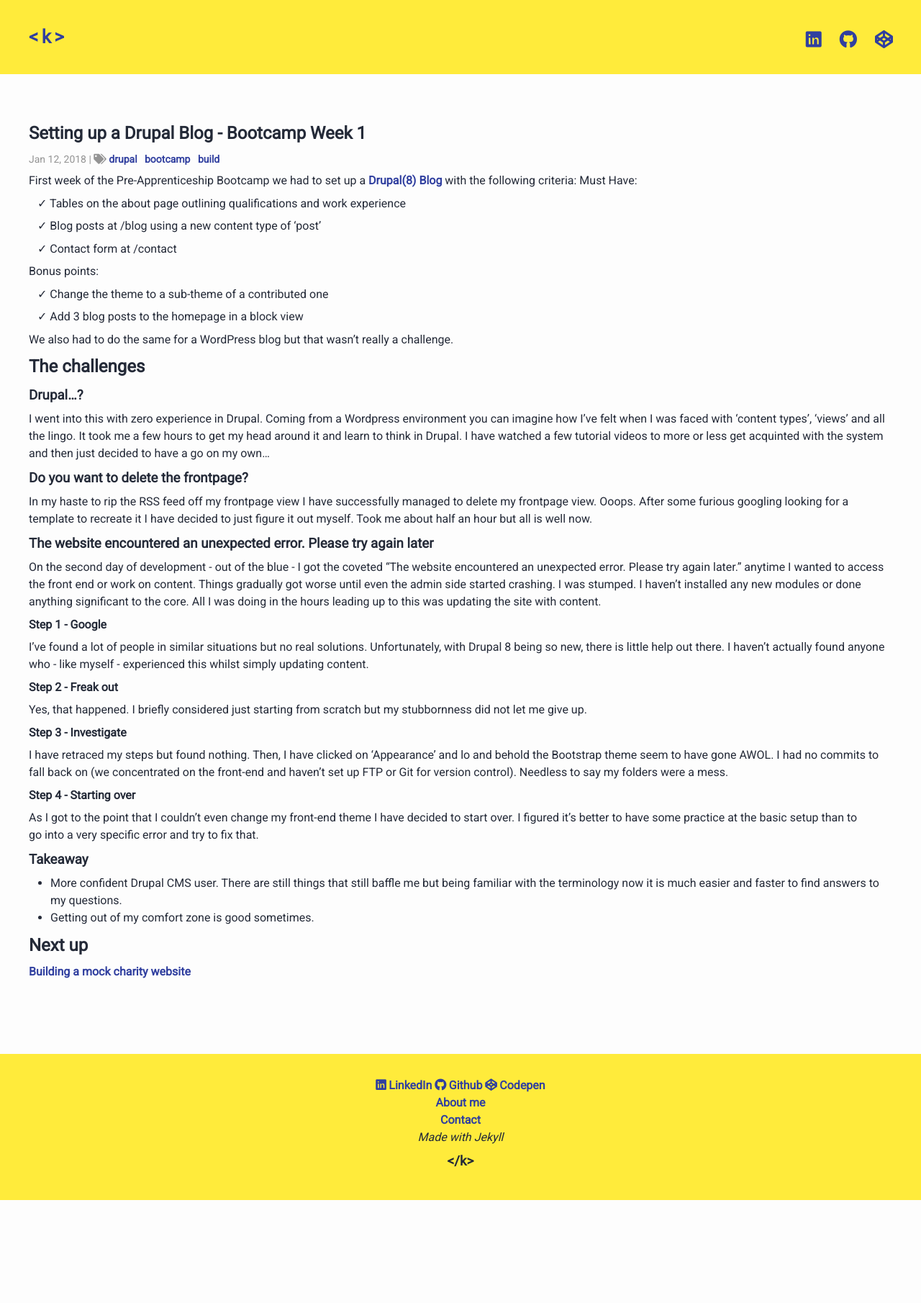
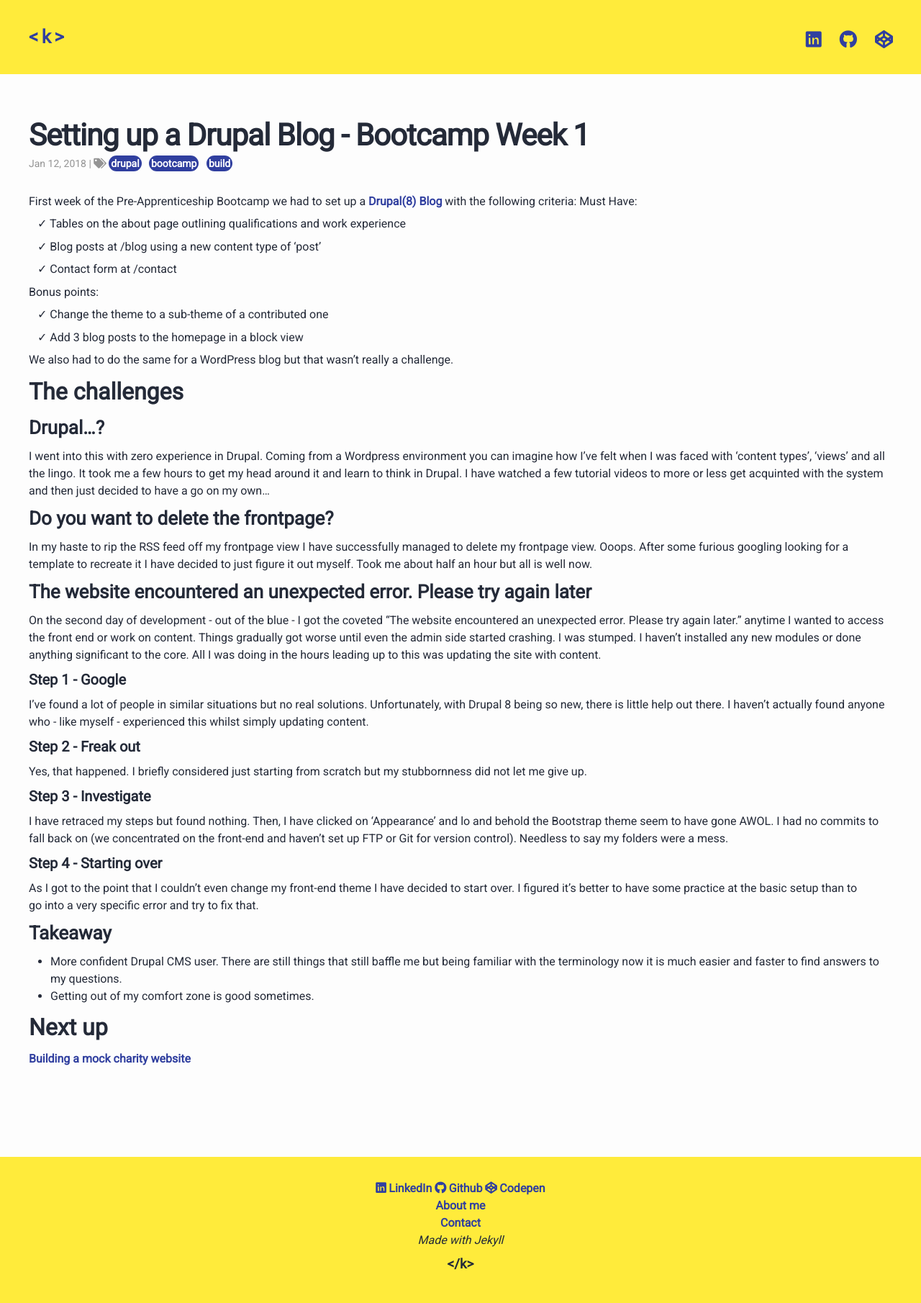
Before and after one commit to krisztin/krisztin.github.io, a Jekyll site: the page built from _posts/2018-01-12-bootcamp1.md, in a window 1280 px wide. Shown: the whole page at 72% size. Built offline with Jekyll 4.4.1, drawn with Linux system fonts in a browser that asks for light colours; nearby versions of some CDN libraries; before the commit the page ends 1667 px from its top, so only the background shows below that.

Commit message:
styling for tags and posts

```diff
--- a/_sass/minima/_home.scss
+++ b/_sass/minima/_home.scss
@@ -340,32 +340,32 @@
   transform: translatex(0%);
 }
 
-// /* posts */
-// .post-list-heading {
-//   @include relative-font-size(1.75);
-// }
-// .post-list {
-//   margin-left: 0px;
-//   white-space: nowrap;
-//   display: inline-block;
-//   article {
-//     margin: 0 5px 5px 0;
-//     background-color: $colour-grey-light;
-//     padding: 10px;
-//   }
-// }
-// .post-link {
-//   font-size: 1.2rem;
-// }
+/* posts */
+.post-list-heading {
+  @include relative-font-size(1.75);
+}
+.post-list {
+  margin-left: 0px;
+  white-space: nowrap;
+  display: inline-block;
+  article {
+    margin: 0 5px 5px 0;
+    background-color: $colour-grey-light;
+    padding: 10px;
+  }
+}
+.post-link {
+  font-size: 1.2rem;
+}
 /*
   * Tag Cloud
   */
 
-// .tag-link {
-//   padding: 10px;
-//   line-height: $base-line-height*2.5;
-//   &:hover {
-//     background-color: $colour-primary;
-//     color: $text-color-light;
-//   }
-// }
+.tag-link {
+  padding: 10px;
+  line-height: $base-line-height*2.5;
+  &:hover {
+    background-color: $colour-primary;
+    color: $text-color-light;
+  }
+}
--- a/_sass/minima/_layout.scss
+++ b/_sass/minima/_layout.scss
@@ -181,77 +181,77 @@
   flex: 1;
 }
 
-// .page-heading {
-//   @include relative-font-size(2);
-// }
+.page-heading {
+  @include relative-font-size(2);
+}
 
 .post-meta {
   font-size: $small-font-size;
   color: $colour-grey;
 }
 
-// .post-link {
-//   display: block;
-//   @include relative-font-size(1.5);
-// }
+.post-link {
+  display: block;
+  @include relative-font-size(1.5);
+}
 
-// .post-tag {
-//   padding: 3px;
-//   background-color: $colour-primary;
-//   color: $text-color-light;
-//   border-radius: $border-radius;
-//   &:hover {
-//     background-color: $colour-grey-light;
-//   }
-//   &:visited {
-//     color: $text-color-light;
-//   }
-// }
+.post-tag {
+  padding: 3px;
+  background-color: $colour-primary;
+  color: $text-color-light;
+  border-radius: $border-radius;
+  &:hover {
+    background-color: $colour-grey-light;
+  }
+  &:visited {
+    color: $text-color-light;
+  }
+}
 
-// /**
-//  * Posts
-//  */
+/**
+ * Posts
+ */
 
-// .post-header {
-//   margin-bottom: $spacing-unit;
-// }
+.post-header {
+  margin-bottom: $spacing-unit;
+}
 
-// .post-title {
-//   @include relative-font-size(2.625);
-//   margin-top: 20px;
-//   letter-spacing: -1px;
-//   line-height: 1;
-//   @include media-query($on-laptop) {
-//     @include relative-font-size(2.25);
-//   }
-// }
+.post-title {
+  @include relative-font-size(2.625);
+  margin-top: 20px;
+  letter-spacing: -1px;
+  line-height: 1;
+  @include media-query($on-laptop) {
+    @include relative-font-size(2.25);
+  }
+}
 
-// .post-content {
-//   margin-bottom: $spacing-unit;
-//   h2 {
-//     @include relative-font-size(2);
-//     @include media-query($on-laptop) {
-//       @include relative-font-size(1.75);
-//     }
-//   }
-//   h3 {
-//     @include relative-font-size(1.625);
-//     @include media-query($on-laptop) {
-//       @include relative-font-size(1.375);
-//     }
-//   }
-//   h4 {
-//     @include relative-font-size(1.25);
-//     @include media-query($on-laptop) {
-//       @include relative-font-size(1.125);
-//     }
-//   }
-// }
+.post-content {
+  margin-bottom: $spacing-unit;
+  h2 {
+    @include relative-font-size(2);
+    @include media-query($on-laptop) {
+      @include relative-font-size(1.75);
+    }
+  }
+  h3 {
+    @include relative-font-size(1.625);
+    @include media-query($on-laptop) {
+      @include relative-font-size(1.375);
+    }
+  }
+  h4 {
+    @include relative-font-size(1.25);
+    @include media-query($on-laptop) {
+      @include relative-font-size(1.125);
+    }
+  }
+}
 
-// /*
-// * Tags page
-// */
+/*
+* Tags page
+*/
 
-//.tagpage { //article link styling
-//  margin-left: 1.2rem;
-// }
+.tagpage { //article link styling
+ margin-left: 1.2rem;
+}
```
